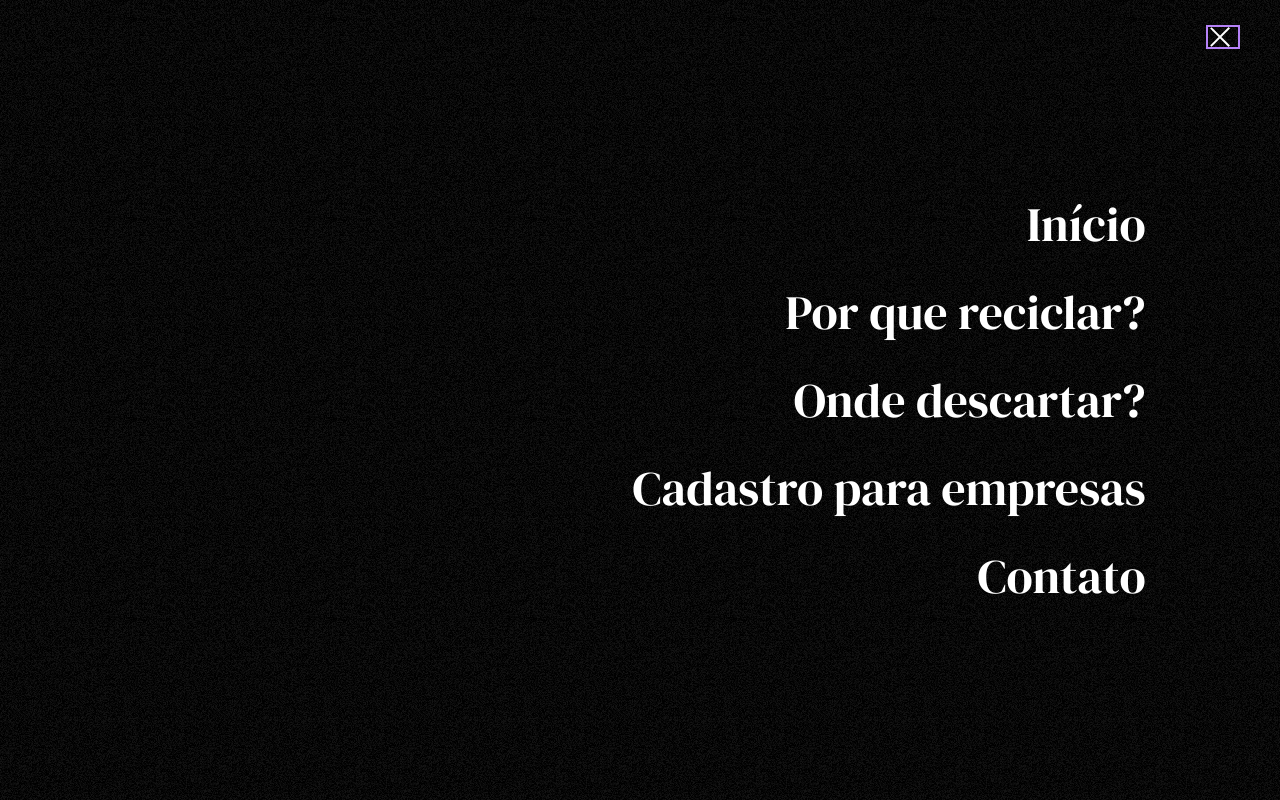
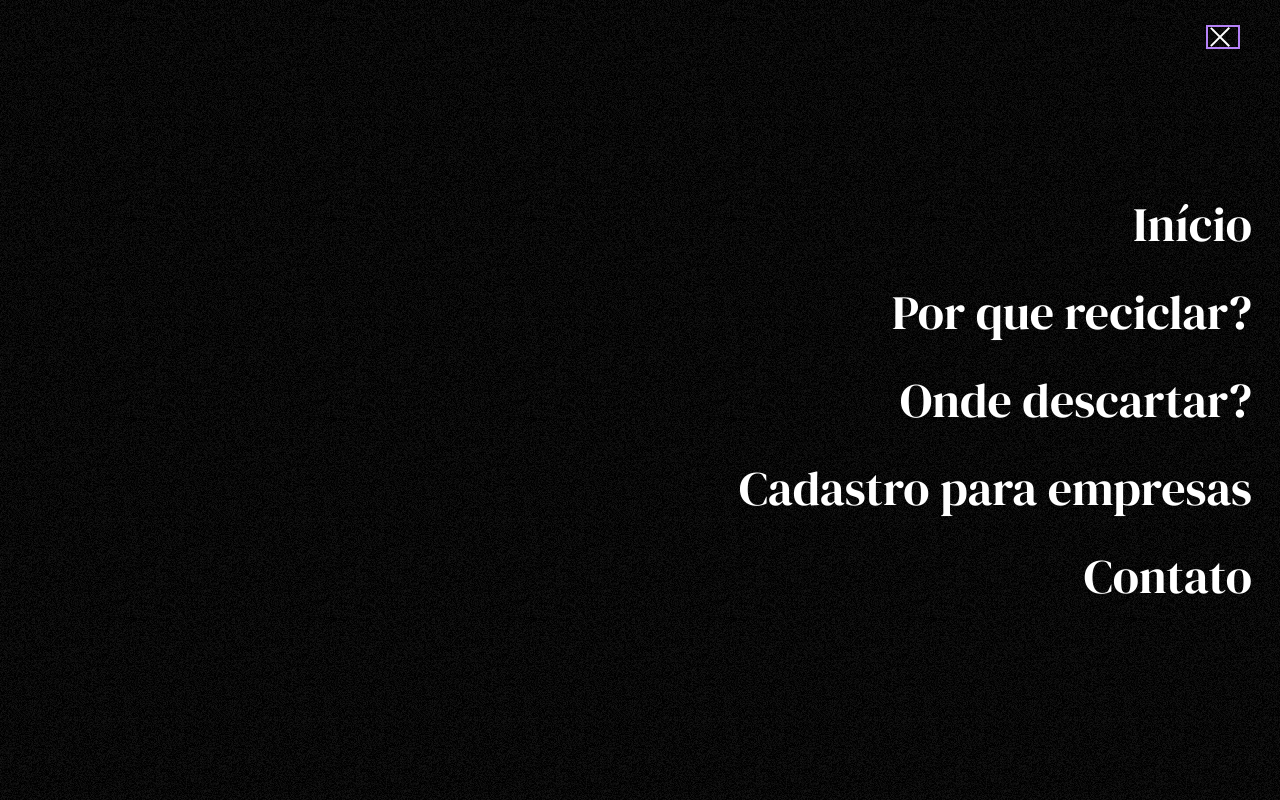
Before and after one commit to facens-fcc/recicla-ai-spring-boot, a React (Vite) app: page / in a window 1280 px wide. Both pictures are taken after a click on the button "Abrir menu". Built offline with nearby package versions, Linux system fonts and the light colour scheme.

Commit message:
Add max width to menu content

```diff
--- a/src/components/Header/Header.jsx
+++ b/src/components/Header/Header.jsx
@@ -88,6 +88,8 @@ const Header = () => {
               <span className={style.menu__toggle__line} />
               <span className={style.menu__toggle__line} />
             </button>
+            <div className={style.menu__wrapper} aria-hidden={!isNavbarOpen}>
+              <div className="container">
                 <ul className={style.menu__list} aria-label="Menu" role="menu">
                   <li className={style.menu__list__item}>
                     <a className={`link ${style.menu__list__link}`} href="/" onClick={handleLinkClick}>
@@ -116,6 +118,8 @@ const Header = () => {
                   </li>
                 </ul>
               </div>
+            </div>
+          </div>
         </nav>
       </div>
     </header>
--- a/src/components/Header/Header.module.css
+++ b/src/components/Header/Header.module.css
@@ -52,15 +52,18 @@
 
 /*  */
 
+.menu__wrapper {
+  display: none;
+}
+
 .menu__list {
-  display: none;
 }
 
 .menu__list__item {
   padding: 0.5rem;
 }
 
-[data-menu-open='true'] .menu__list {
+[data-menu-open='true'] .menu__wrapper {
   background: var(--bg-black-noise);
   display: grid;
   align-content: center;
@@ -84,7 +87,6 @@
   text-decoration: none;
   transition: color 0.3s ease-in-out;
 
-  width: 80%;
   margin: auto;
   display: block;
 }
```
Lines whose indentation alone changed are shown as unchanged.
